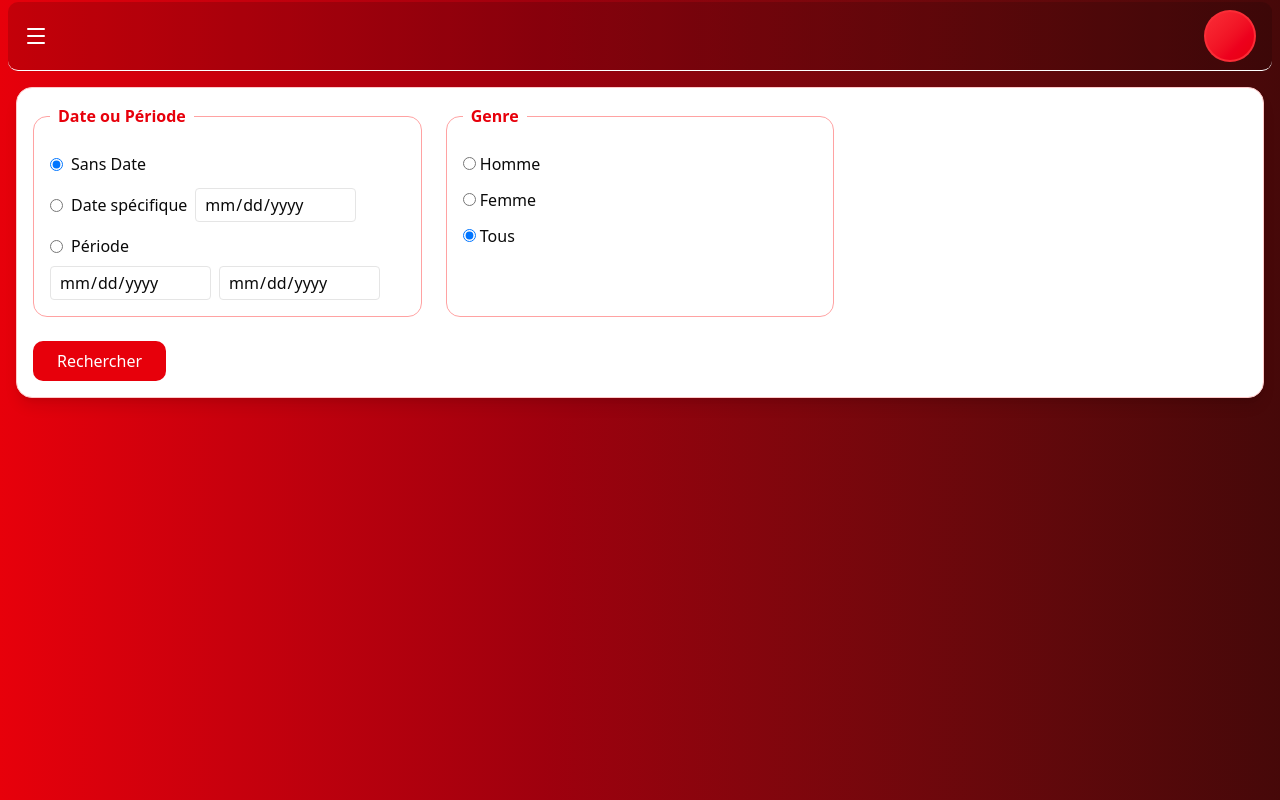
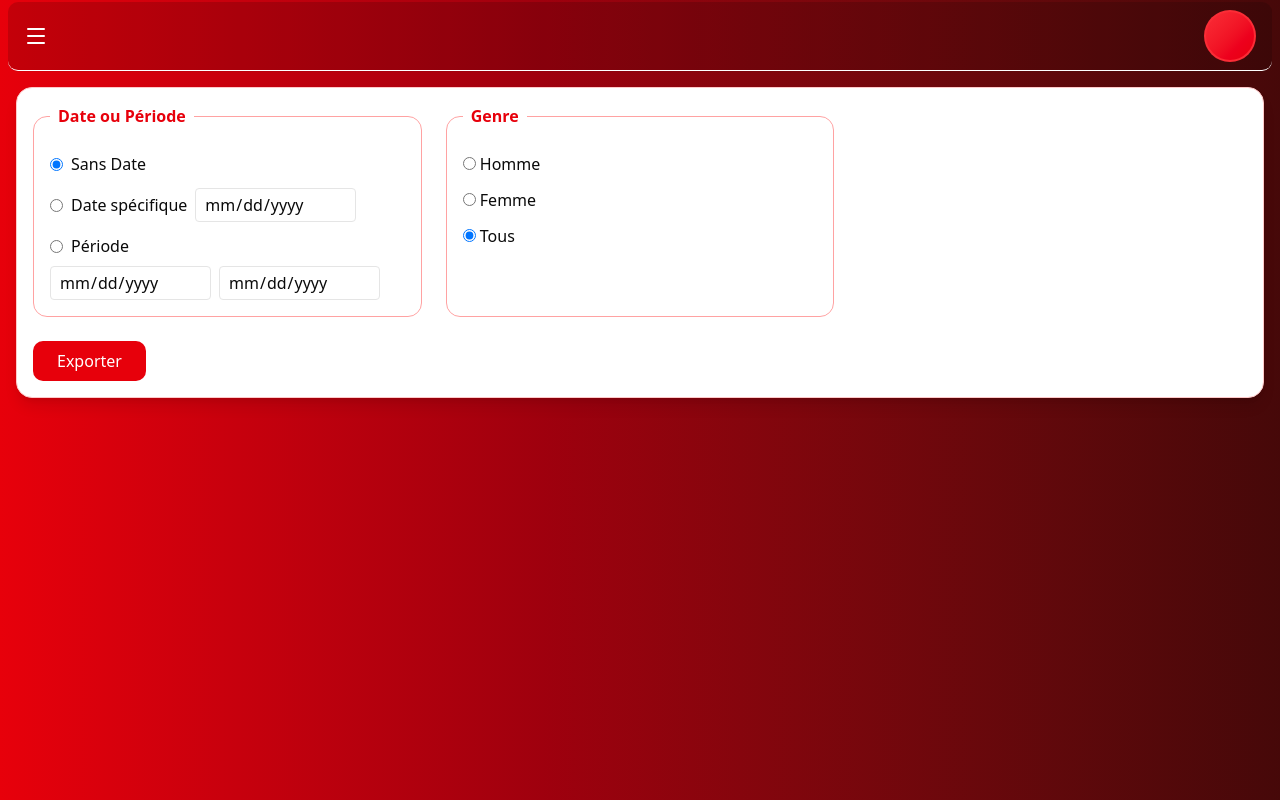
Before and after one commit to ACHAHBOUN-YOUSSEF/erp-club, a Next.js app in the folder front-end/: page /adherents/export in a window 1280 px wide. Built offline with nearby package versions, Linux system fonts and the light colour scheme; no server answers.

Commit message:
fix some back ends erros and somme optimisations

```diff
--- a/front-end/components/ClinetsSideComponents/Management/Adherents/Export.tsx
+++ b/front-end/components/ClinetsSideComponents/Management/Adherents/Export.tsx
@@ -202,7 +202,7 @@ export default function Page() {
                         type="submit"
                         className="bg-red-600 cursor-pointer hover:bg-red-700 text-white px-6 py-2 rounded-lg"
                     >
-                        Rechercher
+                        Exporter
                     </button>
                 </div>
 
--- a/front-end/components/ClinetsSideComponents/Management/Login/Login.tsx
+++ b/front-end/components/ClinetsSideComponents/Management/Login/Login.tsx
@@ -159,7 +159,7 @@ export default function LoginPage() {
                     </form>
 
                     <div className="mt-6 text-center text-red-200 text-sm border-t border-red-400/30 pt-4">
-                        © {new Date().getFullYear()} <span className="font-semibold">ERP-STARGYM</span> — v2.6.5
+                        © {new Date().getFullYear()} <span className="font-semibold">ERP-STARGYM</span> — v2.6.6
                     </div>
                 </div>
 
```
